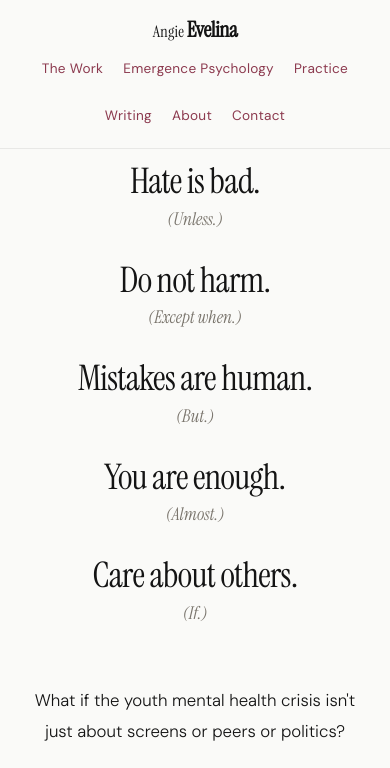
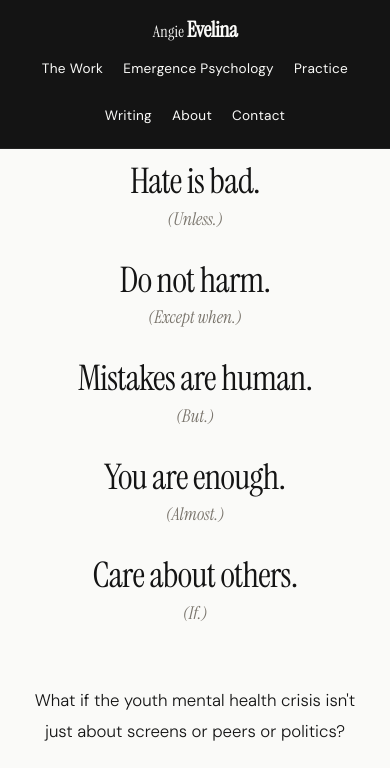
Before and after one commit to angieevelina/angieevelina.github.io, a plain HTML site: page index.html in a window 390 px wide. Shown: the top 768 px of the page. Drawn offline with Linux system fonts and the light colour scheme.

Commit message:
Add files via upload

```diff
--- a/index.html
+++ b/index.html
@@ -596,7 +596,9 @@
                 gap: 0.75rem;
             }
             .nav-links { gap: 1.25rem; flex-wrap: wrap; justify-content: center; }
-            .nav-links a { color: var(--accent); }
+            .nav-links a { color: var(--light); }
+            nav { background: var(--dark); border-bottom: 1px solid rgba(255,255,255,0.06); }
+            .logo, .logo .first-name, .logo .last-name { color: var(--light); }
             .hero { padding: 10rem 5% 3.5rem; }
             section { padding: 3.5rem 5%; scroll-margin-top: 7rem; }
             .hero { scroll-margin-top: 0; }
```
